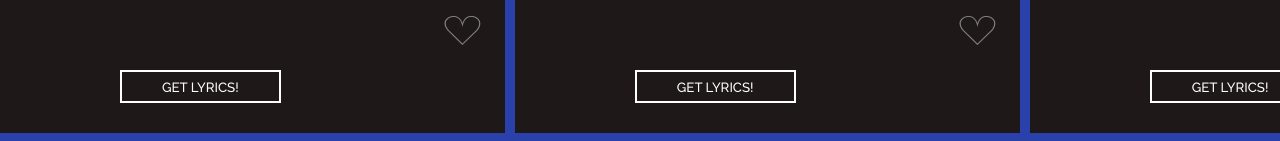
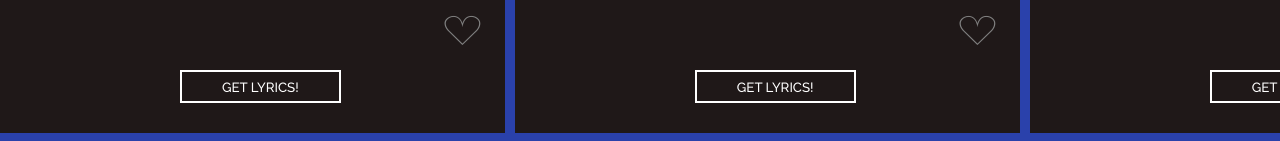
Before and after one commit to Rachiey/react-music-app, a React app: page /artists in a window 1280 px wide. Shown: the part 724-865 px from the top of the page. Built offline with nearby package versions, Linux system fonts and the light colour scheme.

Commit message:
fixed div again

```diff
--- a/src/components/LyricsButton/style.css
+++ b/src/components/LyricsButton/style.css
@@ -17,7 +17,7 @@ button {
     color:#FFFFFF;
     text-align:center;
     transition: all 0.15s;
-    margin-left: 90px;
+    margin-left: 150px;
     margin-top: -20px;
 
 
--- a/src/pages/Artists/style.css
+++ b/src/pages/Artists/style.css
@@ -1,11 +1,15 @@
+p {
+    padding-top: 30px;
+    padding: 15px;
+    padding-left: 75px;
+    font-size: 15px;
+}
+
 div > div {
     padding: 10px;
     background-color: #1f1818;
     align-items: center;
     margin: auto;
-
-
-
 
 
 }
--- a/src/pages/Home/style.css
+++ b/src/pages/Home/style.css
@@ -3,9 +3,12 @@
 * {
     margin: 0;
 }
+
 body {
     margin: 0;
     background-color: #2a41ab;
+
+
 }
 
 h1.line1 {
```
